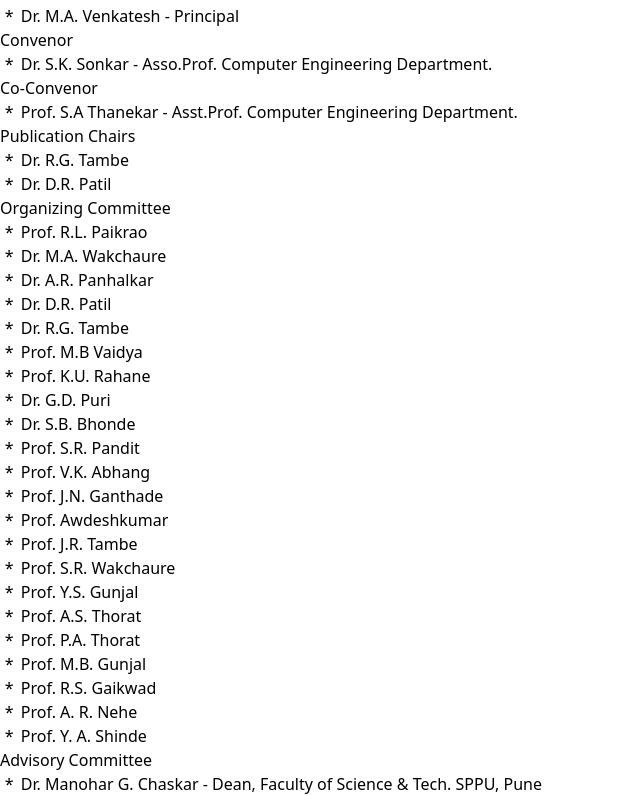
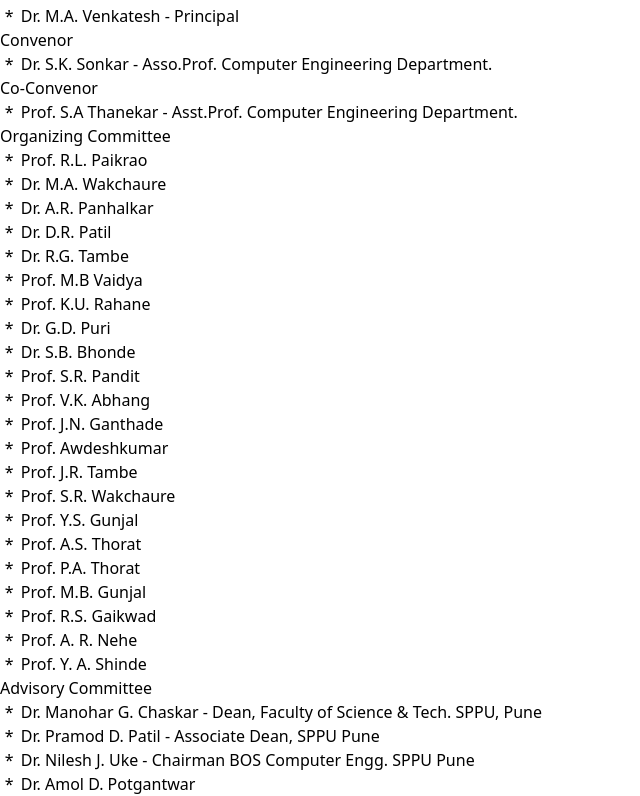
Before and after one commit to suhasledange/vite-clg, a React (Vite) app: page /committe in a window 1280 px wide. Shown: the part 2407-3203 px from the top of the page, without its empty margins (0-640 px from the left). Built offline with nearby package versions, Linux system fonts and the light colour scheme.

Commit message:
update committee

```diff
--- a/src/constant/index.js
+++ b/src/constant/index.js
@@ -39,10 +39,6 @@
     ],
     "Co-Convenor": [
       "Prof. S.A Thanekar - Asst.Prof. Computer Engineering Department."
-    ],
-    "Publication Chairs": [
-      "Dr. R.G. Tambe",
-      "Dr. D.R. Patil"
     ],
     "Organizing Committee": [
       "Prof. R.L. Paikrao",
```
